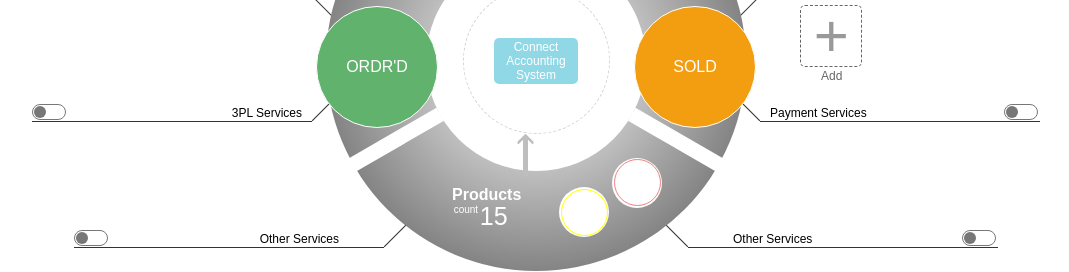
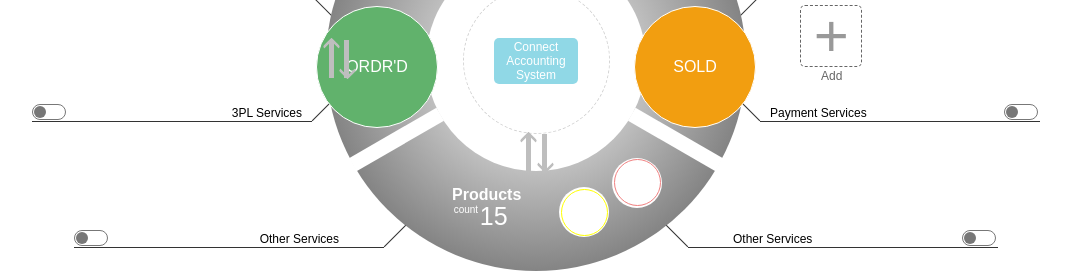
Before and after one commit to appstab/dashboard-concept, a website: page index.html in a window 1280 px wide. Shown: the part 247-519 px from the top of the page, without its empty margins (104-1173 px from the left). Drawn offline with Linux system fonts and the light colour scheme.

Commit message:
Tiding up arrows.

```diff
--- a/index.html
+++ b/index.html
@@ -154,15 +154,23 @@
             <!-- /Status icons -->
 
             <!-- Arrows -->
-
-            <div class="arrow">
-                <i class="arrow__tip-up"></i>
+            <div class="arrows arrows--down">
+                <div class="arrow">
+                    <i class="arrow__arrowhead arrow__arrowhead--up"></i>
+                </div>
+                <div class="arrow">
+                    <i class="arrow__arrowhead arrow__arrowhead--down"></i>
+                </div>
             </div>
 
-            <!-- <div class="arrows">
-                <div class="arrow arrow--up"></div>
-                <div class="arrow arrow--down"></div>
-            </div> -->
+            <div class="arrows arrows--up">
+                <div class="arrow">
+                    <i class="arrow__arrowhead arrow__arrowhead--up"></i>
+                </div>
+                <div class="arrow">
+                    <i class="arrow__arrowhead arrow__arrowhead--down"></i>
+                </div>
+            </div>
 
             <!-- /Arrows -->
         </div>
--- a/src/scss/styles.scss
+++ b/src/scss/styles.scss
@@ -302,30 +302,51 @@ button.btn {
 }
 
 // arrows
-// .arrows {
-// }
+.arrows {
+    position: absolute;
 
-.arrow {
-    border-left: 5px solid #bebebe;
-    height: 40px;
-    position: absolute;
-    z-index: 1;
-    bottom: 95px;
-    left: 47%;
+    &.arrows--down {
+        bottom: 95px;
+        left: 47%;
+    }
 
-    .arrow__tip-up {
-        height: 10px;
-        width: 10px;
-        border-top: 3px solid #bebebe;
-        border-right: 3px solid #bebebe;
-        position: absolute;
-        transform: rotate(-45deg);
-        left: -9px;
-        border-top-right-radius: 2px;
-        border-bottom-right-radius: 3px;
-        border-top-left-radius: 3px;
+    &.arrows--top {
+        top: 117px;
+        right: 145px;
+        transform: rotate(33deg);
+    }
+
+    .arrow {
+        border-left: 5px solid #bebebe;
+        display: inline-block;
+        height: 38px;
+        margin: 0px 3px;
+        z-index: 1;
+
+        .arrow__arrowhead {
+            border-bottom-right-radius: 3px;
+            border-right: 3px solid #bebebe;
+            border-top: 3px solid #bebebe;
+            border-top-left-radius: 3px;
+            border-top-right-radius: 2px;
+            height: 10px;
+            position: absolute;
+            width: 10px;
+
+            &.arrow__arrowhead--up {
+                left: -1px;
+                transform: rotate(-45deg);
+            }
+
+            &.arrow__arrowhead--down {
+                right: -2px;
+                transform: rotate(135deg);
+                bottom: 5px;
+            }
+        }
     }
 }
+
 
 
 // status wrapper
```
Also changed, not shown: build/css/styles.css.
